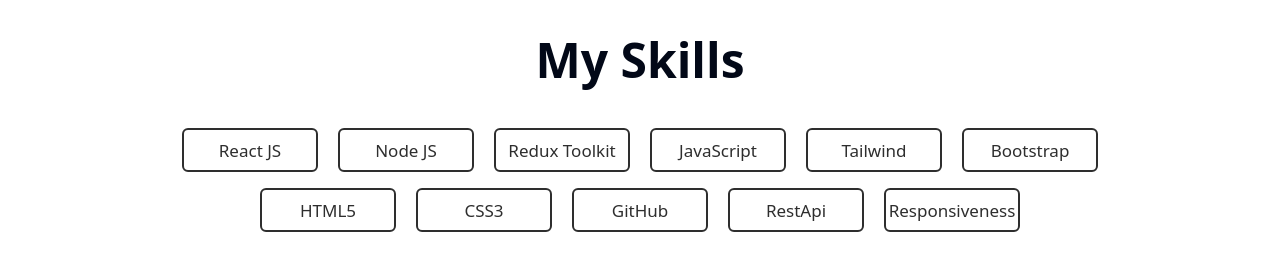
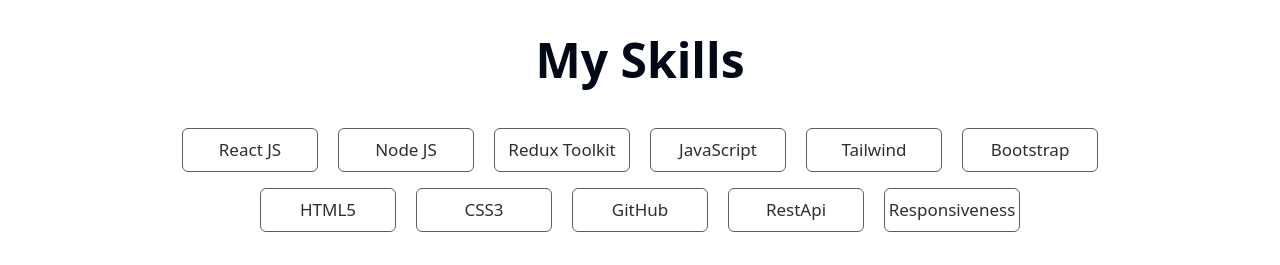
Before and after one commit to CodeWithSuheer/suheer, a React (Vite) app: page / in a window 1280 px wide. Shown: the part 840-1105 px from the top of the page. Built offline with nearby package versions, Linux system fonts and the light colour scheme.

Commit message:
Fix: Skills border color

```diff
--- a/src/page/home/Home.css
+++ b/src/page/home/Home.css
@@ -77,7 +77,7 @@
     margin-inline: 6px;
     position: relative;
     overflow: hidden;
-    border: 2px solid var(--color);
+    border: 1.5px solid #5e5e5e;
     transition: color .5s;
     z-index: 1;
     border-radius: 6px;
```
